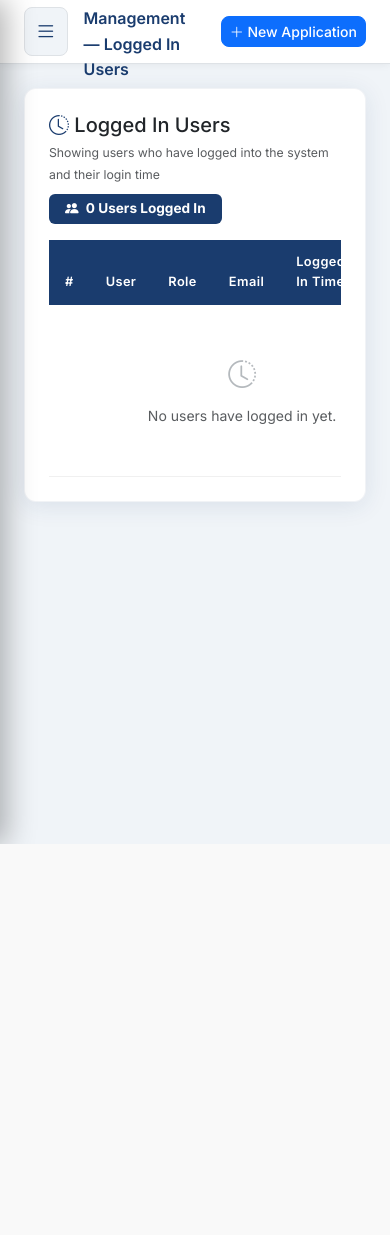
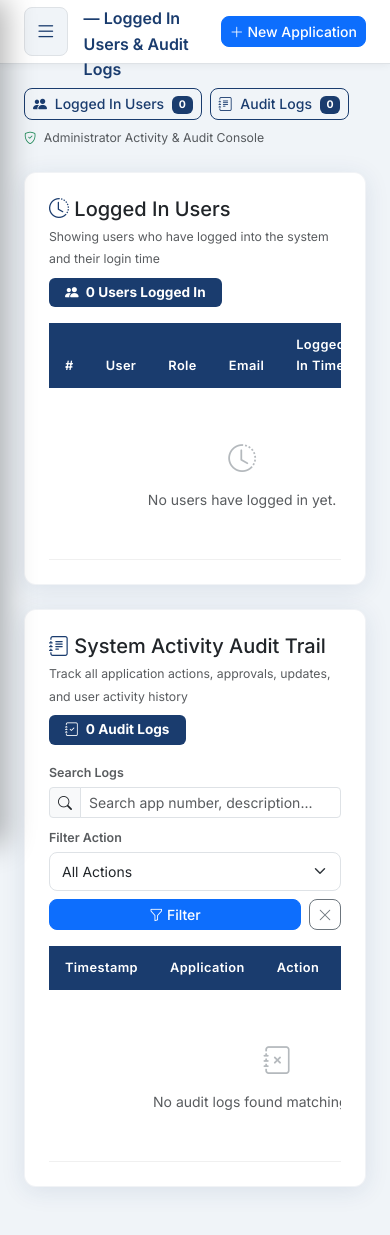
Before and after one commit to NichenametlaDheeraj/medical-licence-public, a Flask app: page /admin/users in a window 390 px wide. Before the commit the page ends 844 px from the top, so only its background shows below. Run offline with Flask 3, Linux system fonts and the light colour scheme; a user stored in the database is signed in.

Commit message:
Combine Logged In Users and Audit Logs into single administration option and unified view

```diff
--- a/app/admin/routes.py
+++ b/app/admin/routes.py
@@ -17,12 +17,54 @@ from app.models.attachment import Attachment
 admin_bp = Blueprint('admin', __name__, url_prefix='/admin')
 
 
+def _render_users_and_logs():
+    """Helper to render unified Logged In Users and Audit Logs console."""
+    q = request.args.get('q', '').strip()
+    action = request.args.get('action', '').strip()
+
+    # Show only users who have logged in, ordered by most recent login
+    user_list = User.query.filter(User.last_login.isnot(None)).order_by(User.last_login.desc()).all()
+
+    query = ApplicationHistory.query.join(Application)
+    if q:
+        query = query.filter(
+            (Application.app_number.ilike(f'%{q}%')) |
+            (ApplicationHistory.description.ilike(f'%{q}%'))
+        )
+    if action:
+        query = query.filter(ApplicationHistory.action == action)
+
+    logs = query.order_by(ApplicationHistory.created_at.desc()).limit(100).all()
+    actions = db.session.query(ApplicationHistory.action).distinct().all()
+    distinct_actions = [a[0] for a in actions if a[0]]
+
+    return render_template('admin/users_and_logs.html',
+                           users=user_list,
+                           logs=logs,
+                           q=q,
+                           current_action=action,
+                           distinct_actions=distinct_actions)
+
+
+@admin_bp.route('/users-and-logs', methods=['GET'])
+@admin_required
+def users_and_logs():
+    """Unified single-page view combining Logged In Users and Audit Logs."""
+    return _render_users_and_logs()
+
+
 @admin_bp.route('/users', methods=['GET'])
 @admin_required
 def users():
-    # Show only users who have logged in, ordered by most recent login
-    user_list = User.query.filter(User.last_login.isnot(None)).order_by(User.last_login.desc()).all()
-    return render_template('admin/users.html', users=user_list)
+    """Backwards-compatible route for users endpoint."""
+    return _render_users_and_logs()
+
+
+@admin_bp.route('/audit-logs', methods=['GET'])
+@admin_required
+def audit_logs():
+    """Backwards-compatible route for audit logs endpoint."""
+    return _render_users_and_logs()
 
 
 @admin_bp.route('/users/create', methods=['POST'])
@@ -35,15 +77,15 @@ def create_user():
 
     if not username or not email or not password:
         flash('Username, email, and password are required.', 'danger')
-        return redirect(url_for('admin.users'))
+        return redirect(url_for('admin.users_and_logs'))
 
     if User.query.filter_by(username=username).first():
         flash(f'Username "{username}" already exists.', 'danger')
-        return redirect(url_for('admin.users'))
+        return redirect(url_for('admin.users_and_logs'))
 
     if User.query.filter_by(email=email).first():
         flash(f'Email "{email}" already registered.', 'danger')
-        return redirect(url_for('admin.users'))
+        return redirect(url_for('admin.users_and_logs'))
 
     new_user = User(
         username=username,
@@ -55,7 +97,7 @@ def create_user():
     db.session.add(new_user)
     db.session.commit()
     flash(f'User "{username}" created successfully with role "{new_user.role}".', 'success')
-    return redirect(url_for('admin.users'))
+    return redirect(url_for('admin.users_and_logs'))
 
 
 @admin_bp.route('/users/<int:user_id>/toggle-status', methods=['POST'])
@@ -63,18 +105,18 @@ def create_user():
 def toggle_user_status(user_id):
     if user_id == current_user.id:
         flash('You cannot deactivate your own account.', 'warning')
-        return redirect(url_for('admin.users'))
+        return redirect(url_for('admin.users_and_logs'))
 
     user = db.session.get(User, user_id)
     if not user:
         flash('User not found.', 'warning')
-        return redirect(url_for('admin.users'))
+        return redirect(url_for('admin.users_and_logs'))
 
     user.is_active = not user.is_active
     db.session.commit()
     status_str = 'activated' if user.is_active else 'deactivated'
     flash(f'User "{user.username}" has been {status_str}.', 'info')
-    return redirect(url_for('admin.users'))
+    return redirect(url_for('admin.users_and_logs'))
 
 
 @admin_bp.route('/users/<int:user_id>/reset-password', methods=['POST'])
@@ -83,38 +125,14 @@ def reset_password(user_id):
     user = db.session.get(User, user_id)
     if not user:
         flash('User not found.', 'warning')
-        return redirect(url_for('admin.users'))
+        return redirect(url_for('admin.users_and_logs'))
 
     new_password = request.form.get('new_password', '').strip()
     if not new_password or len(new_password) < 6:
         flash('New password must be at least 6 characters long.', 'danger')
-        return redirect(url_for('admin.users'))
+        return redirect(url_for('admin.users_and_logs'))
 
     user.password_hash = generate_password_hash(new_password)
     db.session.commit()
     flash(f'Password for "{user.username}" updated successfully.', 'success')
-    return redirect(url_for('admin.users'))
-
-
-@admin_bp.route('/audit-logs', methods=['GET'])
-@admin_required
-def audit_logs():
-    q = request.args.get('q', '').strip()
-    action = request.args.get('action', '').strip()
-
-    query = ApplicationHistory.query.join(Application)
-
-    if q:
-        query = query.filter(
-            (Application.app_number.ilike(f'%{q}%')) |
-            (ApplicationHistory.description.ilike(f'%{q}%'))
-        )
-    if action:
-        query = query.filter(ApplicationHistory.action == action)
-
-    logs = query.order_by(ApplicationHistory.created_at.desc()).limit(100).all()
-    actions = db.session.query(ApplicationHistory.action).distinct().all()
-    distinct_actions = [a[0] for a in actions if a[0]]
-
-    return render_template('admin/audit_logs.html', logs=logs, q=q,
-                           current_action=action, distinct_actions=distinct_actions)
+    return redirect(url_for('admin.users_and_logs'))
--- /dev/null
+++ b/app/templates/admin/users_and_logs.html
@@ -0,0 +1,205 @@
+{% extends 'base.html' %}
+{% block title %}Logged In Users & Audit Logs{% endblock %}
+{% block page_title %}Administration — Logged In Users & Audit Logs{% endblock %}
+
+{% block content %}
+<!-- Quick Jump Anchor Bar -->
+<div class="d-flex justify-content-between align-items-center mb-4 flex-wrap gap-2">
+    <div class="d-flex gap-2 align-items-center flex-wrap">
+        <a href="#usersSection" class="btn btn-outline-navy btn-sm">
+            <i class="bi bi-people-fill me-1"></i> Logged In Users
+            <span class="badge bg-navy ms-1">{{ users|length }}</span>
+        </a>
+        <a href="#logsSection" class="btn btn-outline-navy btn-sm">
+            <i class="bi bi-journal-text me-1"></i> Audit Logs
+            <span class="badge bg-navy ms-1">{{ logs|length }}</span>
+        </a>
+    </div>
+    <div class="text-muted small">
+        <i class="bi bi-shield-check text-success me-1"></i> Administrator Activity & Audit Console
+    </div>
+</div>
+
+<!-- ═════════════════════════════════════════════════════════════════════════
+     SECTION 1: LOGGED IN USERS
+     ═════════════════════════════════════════════════════════════════════════ -->
+<div class="card-glass mb-4" id="usersSection">
+    <div class="d-flex justify-content-between align-items-center mb-3 flex-wrap gap-2">
+        <div>
+            <h5 class="mb-1"><i class="bi bi-clock-history text-navy"></i> Logged In Users</h5>
+            <small class="text-muted">Showing users who have logged into the system and their login time</small>
+        </div>
+        <span class="badge bg-navy px-3 py-2" style="font-size:0.85rem;">
+            <i class="bi bi-people-fill me-1"></i> {{ users|length }} User{% if users|length != 1 %}s{% endif %} Logged In
+        </span>
+    </div>
+
+    <div class="table-responsive">
+        <table class="table table-hover align-middle mb-0">
+            <thead class="table-light">
+                <tr>
+                    <th style="width: 60px;">#</th>
+                    <th>User</th>
+                    <th>Role</th>
+                    <th>Email</th>
+                    <th>Logged In Time</th>
+                    <th>Status</th>
+                </tr>
+            </thead>
+            <tbody>
+            {% for u in users %}
+            <tr>
+                <td><span class="text-muted fw-semibold">{{ loop.index }}</span></td>
+                <td>
+                    <div class="d-flex align-items-center gap-2">
+                        <div class="user-avatar-circle" style="width: 34px; height: 34px; border-radius: 50%; background: #e0e7ff; color: #3730a3; display: flex; align-items: center; justify-content: center; font-weight: 700; font-size: 0.9rem;">
+                            {{ u.username[0]|upper }}
+                        </div>
+                        <div>
+                            <strong>{{ u.username }}</strong>
+                            {% if u.id == current_user.id %}
+                            <span class="badge bg-info text-dark ms-1">You</span>
+                            {% endif %}
+                        </div>
+                    </div>
+                </td>
+                <td>
+                    {% if u.role == 'admin' %}
+                    <span class="badge bg-primary px-2 py-1"><i class="bi bi-shield-check"></i> Admin</span>
+                    {% else %}
+                    <span class="badge bg-secondary px-2 py-1"><i class="bi bi-person"></i> User</span>
+                    {% endif %}
+                </td>
+                <td>
+                    <span class="text-muted">{{ u.email }}</span>
+                </td>
+                <td>
+                    <div class="fw-semibold text-dark">
+                        <i class="bi bi-calendar-check me-1 text-primary"></i>
+                        <span class="user-local-time" data-utc="{{ u.last_login.strftime('%Y-%m-%dT%H:%M:%SZ') if u.last_login else '' }}">
+                            {{ u.last_login|format_local_time }}
+                        </span>
+                    </div>
+                </td>
+                <td>
+                    <span class="badge bg-success px-2 py-1">
+                        <i class="bi bi-check-circle-fill me-1"></i> Logged In
+                    </span>
+                </td>
+            </tr>
+            {% else %}
+            <tr>
+                <td colspan="6" class="text-center py-5 text-muted">
+                    <i class="bi bi-clock-history fs-1 d-block mb-2 text-secondary opacity-50"></i>
+                    No users have logged in yet.
+                </td>
+            </tr>
+            {% endfor %}
+            </tbody>
+        </table>
+    </div>
+</div>
+
+<!-- ═════════════════════════════════════════════════════════════════════════
+     SECTION 2: AUDIT LOGS & SYSTEM HISTORY
+     ═════════════════════════════════════════════════════════════════════════ -->
+<div class="card-glass mb-4" id="logsSection">
+    <div class="d-flex justify-content-between align-items-center mb-3 flex-wrap gap-2">
+        <div>
+            <h5 class="mb-1"><i class="bi bi-journal-text text-navy"></i> System Activity Audit Trail</h5>
+            <small class="text-muted">Track all application actions, approvals, updates, and user activity history</small>
+        </div>
+        <span class="badge bg-navy px-3 py-2" style="font-size:0.85rem;">
+            <i class="bi bi-journal-check me-1"></i> {{ logs|length }} Audit Log{% if logs|length != 1 %}s{% endif %}
+        </span>
+    </div>
+
+    <!-- Filter Form -->
+    <form method="GET" action="{{ url_for('admin.users_and_logs') }}#logsSection" class="mb-3">
+        <div class="row g-2 align-items-end">
+            <div class="col-md-5">
+                <label class="form-label small fw-semibold text-muted">Search Logs</label>
+                <div class="input-group input-group-sm">
+                    <span class="input-group-text"><i class="bi bi-search"></i></span>
+                    <input type="text" name="q" class="form-control" placeholder="Search app number, description..." value="{{ q }}">
+                </div>
+            </div>
+            <div class="col-md-4">
+                <label class="form-label small fw-semibold text-muted">Filter Action</label>
+                <select name="action" class="form-select form-select-sm">
+                    <option value="">All Actions</option>
+                    {% for act in distinct_actions %}
+                    <option value="{{ act }}" {% if current_action == act %}selected{% endif %}>{{ act|replace('_',' ')|title }}</option>
+                    {% endfor %}
+                </select>
+            </div>
+            <div class="col-md-3">
+                <div class="d-flex gap-2">
+                    <button type="submit" class="btn btn-primary btn-sm flex-fill"><i class="bi bi-funnel"></i> Filter</button>
+                    <a href="{{ url_for('admin.users_and_logs') }}#logsSection" class="btn btn-outline-secondary btn-sm" title="Clear Filter"><i class="bi bi-x-lg"></i></a>
+                </div>
+            </div>
+        </div>
+    </form>
+
+    <div class="table-responsive">
+        <table class="table table-hover align-middle mb-0">
+            <thead class="table-light">
+                <tr>
+                    <th style="width: 170px;">Timestamp</th>
+                    <th>Application</th>
+                    <th>Action</th>
+                    <th>Description</th>
+                    <th>User</th>
+                </tr>
+            </thead>
+            <tbody>
+            {% for log in logs %}
+            <tr>
+                <td><small class="text-muted">{{ log.created_at.strftime('%d/%m/%Y %H:%M:%S') if log.created_at else '—' }}</small></td>
+                <td>
+                    {% if log.application %}
+                    <a href="{{ url_for('applications.view_application', app_id=log.application.id) }}" class="app-number">
+                        {{ log.application.app_number }}
+                    </a>
+                    {% else %}
+                    <span class="text-muted">—</span>
+                    {% endif %}
+                </td>
+                <td>
+                    {% if log.action == 'created' %}
+                    <span class="badge bg-success">Created</span>
+                    {% elif log.action == 'updated' %}
+                    <span class="badge bg-primary">Updated</span>
+                    {% elif log.action == 'approved' %}
+                    <span class="badge bg-info text-dark">Approved</span>
+                    {% elif log.action == 'archived' %}
+                    <span class="badge bg-warning text-dark">Archived</span>
+                    {% else %}
+                    <span class="badge bg-secondary">{{ log.action|title }}</span>
+                    {% endif %}
+                </td>
+                <td>{{ log.description }}</td>
+                <td>
+                    {% if log.user %}
+                    <span class="badge {% if log.user.role == 'admin' %}bg-primary{% else %}bg-secondary{% endif %}">
+                        {{ log.user.username }}
+                    </span>
+                    {% else %}
+                    <small class="text-muted">System (ID: {{ log.changed_by }})</small>
+                    {% endif %}
+                </td>
+            </tr>
+            {% else %}
+            <tr>
+                <td colspan="5" class="text-center py-5 text-muted">
+                    <i class="bi bi-journal-x fs-1 d-block mb-2 text-secondary opacity-50"></i>
+                    No audit logs found matching criteria.
+                </td>
+            </tr>
+            {% endfor %}
+            </tbody>
+        </table>
+    </div>
+</div>
+{% endblock %}
--- a/app/templates/base.html
+++ b/app/templates/base.html
@@ -48,11 +48,8 @@
         </a>
         {% if current_user.role == 'admin' %}
         <div class="nav-section-label">ADMINISTRATION</div>
-        <a href="{{ url_for('admin.users') }}" class="nav-item {% if request.endpoint and 'admin.users' in request.endpoint %}active{% endif %}">
-            <i class="bi bi-clock-history"></i><span>Logged In Users</span>
-        </a>
-        <a href="{{ url_for('admin.audit_logs') }}" class="nav-item {% if request.endpoint and 'admin.audit_logs' in request.endpoint %}active{% endif %}">
-            <i class="bi bi-journal-text"></i><span>Audit Logs</span>
+        <a href="{{ url_for('admin.users_and_logs') }}" class="nav-item {% if request.endpoint and 'admin.' in request.endpoint %}active{% endif %}">
+            <i class="bi bi-clock-history"></i><span>Logged In Users & Audit Logs</span>
         </a>
         {% endif %}
         <div class="nav-section-label">ACCOUNT</div>
```
Also changed, not shown: instance/medical_agency.db.
